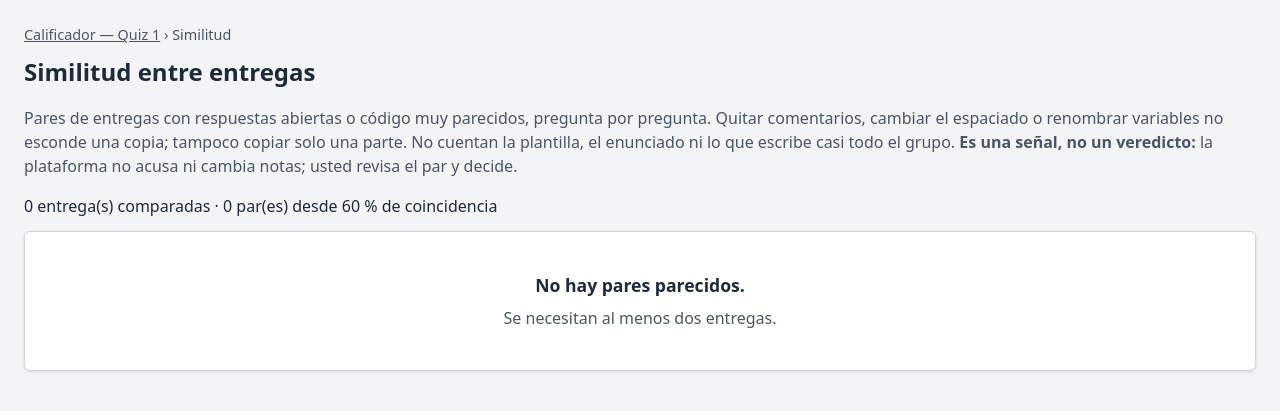
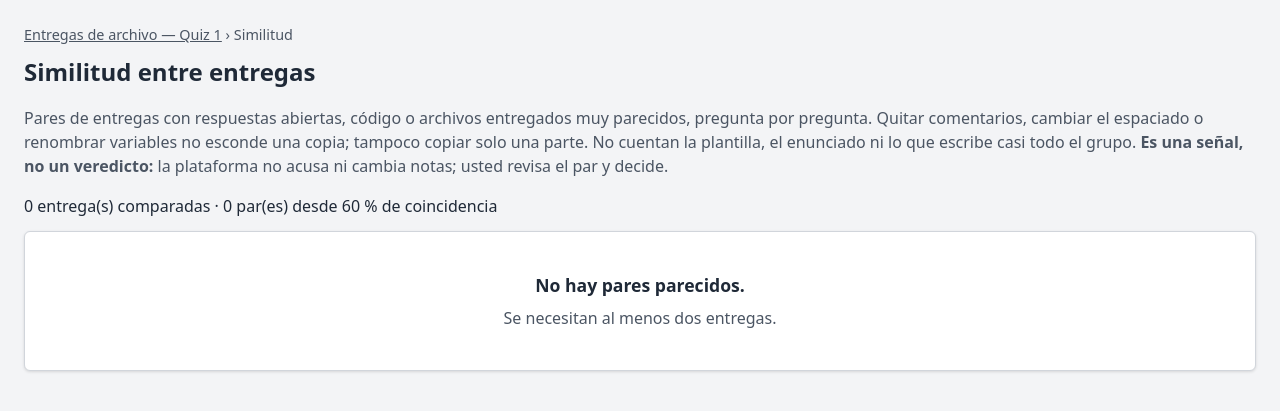
Before and after one commit to logo3x/plataforma-docente, a Laravel app: page /calificador/actividades/1/similitud in a window 1280 px wide. Shown: the part 50-461 px from the top of the page. Run offline with Laravel 12, Linux system fonts and the light colour scheme; a user stored in the database is signed in; data comes from the database, SQL or seed files in the repository; data that the repository does not hold is empty; parts of the project's set-up code (start-up, migrations or seed data) failed here and were passed over; some libraries are stand-ins or nearby versions.

Commit message:
La similitud compara también el texto de los archivos entregados (6.11.1)
Antes, en los trabajos entregados como archivo solo se detectaban los
archivos idénticos. Ahora:
- Al recibir un archivo (PDF, Word, texto, código…) se guarda su texto.
- La similitud lo compara con el mismo método de huellas que las
  abiertas: un trabajo copiado con cambios aparece como par, y se ve
  marcado lado a lado.
- Las entregas de archivo tienen su enlace a «Similitud entre entregas».

Co-Authored-By: Claude Opus 5.5 <noreply@anthropic.com>
Claude-Session: https://claude.ai/code/session_014NhLnZcow8HJLmRK2jMrm7

```diff
--- a/app/Calificacion/Similitud.php
+++ b/app/Calificacion/Similitud.php
@@ -67,6 +67,16 @@ final class Similitud
                 $porItem[$r->item->pregunta_id]['pregunta'] = $r->item->pregunta;
                 $porItem[$r->item->pregunta_id]['entregas'][$e->id] = $texto;
                 $porItem[$r->item->pregunta_id]['numero'][$e->id] = $r->item->orden + 1;
+            }
+        }
+
+        // 6.11.1: el texto de los archivos entregados se compara como una pregunta más
+        foreach ($entregas as $e) {
+            if ($e->tipo === 'archivo' && trim((string) $e->texto_extraido) !== '') {
+                $porItem['archivo']['tipo'] = 'archivo';
+                $porItem['archivo']['pregunta'] = null;
+                $porItem['archivo']['entregas'][$e->id] = (string) $e->texto_extraido;
+                $porItem['archivo']['numero'][$e->id] = 'archivo';
             }
         }
 
@@ -185,7 +195,7 @@ final class Similitud
     /** Fragmentos que no son señal: los de la plantilla o el enunciado y los que escribe casi todo el grupo. */
     private function ignorables($pregunta, bool $codigo, array $huellas): array
     {
-        $base = $codigo ? (string) ($pregunta->enunciado['plantilla_codigo'] ?? '') : (string) ($pregunta->enunciado['texto'] ?? '');
+        $base = $codigo ? (string) ($pregunta?->enunciado['plantilla_codigo'] ?? '') : (string) ($pregunta?->enunciado['texto'] ?? '');
         $ignorar = array_keys($this->fragmentos($base, $codigo));
 
         $tope = max(3, (int) floor(count($huellas) * 0.4));
--- a/app/Http/Controllers/SimilitudController.php
+++ b/app/Http/Controllers/SimilitudController.php
@@ -55,6 +55,11 @@ class SimilitudController extends Controller
                 return ['numero' => $r->item->orden + 1, 'enunciado' => $r->item->pregunta->enunciado['texto'] ?? '', 'codigo' => $codigo,
                     'puntaje' => $puntajes[$r->item->pregunta_id]['puntaje'] ?? null, 'lados' => $similitud->comparar($ta, $tb, $codigo)];
             })->values();
+        // 6.11.1: dos trabajos entregados como archivo se comparan por su texto
+        if (filled($a->texto_extraido) && filled($b->texto_extraido)) {
+            $comparaciones->push(['numero' => 'archivo', 'enunciado' => 'Texto de los archivos entregados ('.$a->archivo_nombre.' y '.$b->archivo_nombre.')', 'codigo' => false,
+                'puntaje' => $puntajes['archivo']['puntaje'] ?? null, 'lados' => $similitud->comparar((string) $a->texto_extraido, (string) $b->texto_extraido, false)]);
+        }
 
         return view('calificador.similitud-par', [
             'actividad' => $actividad, 'a' => $a->load('integrantes'), 'b' => $b->load('integrantes', 'actividad.componente.division.dictado'),
--- a/resources/views/archivos/index.blade.php
+++ b/resources/views/archivos/index.blade.php
@@ -62,6 +62,7 @@
                 @php($primera = $entregas->firstWhere('puntaje', null) ?? $entregas->first())
                 @if ($primera)<a class="boton boton-sec" href="{{ route('calificador.archivos.calificar', $primera) }}">{{ $entregas->firstWhere('puntaje', null) ? 'Calificar la próxima' : 'Revisar' }}</a>@endif
                 <a class="boton boton-sec" href="{{ route('calificador.devolucion', $actividad) }}">Devolución a los estudiantes</a>
+                <a class="boton boton-sec" href="{{ route('calificador.similitud', $actividad) }}">Similitud entre entregas</a>
                 <a class="boton boton-sec" href="{{ route('bitacora.index', ['actividad' => $actividad->id]) }}#nueva">Anotar en la bitácora</a>
                 <a class="boton boton-sec" href="{{ route('classroom.actividad', $actividad) }}">Classroom</a>
                 <form method="POST" action="{{ route('calificador.registro', $actividad) }}">@csrf
--- a/resources/views/calificador/similitud-par.blade.php
+++ b/resources/views/calificador/similitud-par.blade.php
@@ -1,6 +1,6 @@
 <x-app :titulo="'Comparar entregas — '.$actividad->nombre">
     @php($nombres = fn ($e) => $e->integrantes->map->nombreCompleto()->join(' · '))
-    <div class="migas"><a href="{{ route('calificador.show', $actividad) }}">Calificador — {{ $actividad->nombre }}</a> ›
+    <div class="migas"><a href="{{ $actividad->artefacto_id ? route('calificador.show', $actividad) : route('calificador.archivos', $actividad) }}">{{ $actividad->artefacto_id ? 'Calificador' : 'Entregas de archivo' }} — {{ $actividad->nombre }}</a> ›
         <a href="{{ route('calificador.similitud', $actividad) }}">Similitud</a> › Lado a lado</div>
     <h1>{{ $nombres($a) }} <span class="suave">y</span> {{ $nombres($b) }}
         @if ($puntaje !== null)<span class="suave">· {{ (int) round($puntaje * 100) }} %</span>@endif</h1>
@@ -9,7 +9,7 @@
 
     @foreach ($comparaciones as $c)
         <section class="tarjeta">
-            <h2 style="margin-top:0">Pregunta {{ $c['numero'] }} @if ($c['puntaje'] !== null)<span class="estado estado-incompleto">{{ (int) round($c['puntaje'] * 100) }} %</span>@else<span class="suave">· sin coincidencia relevante</span>@endif</h2>
+            <h2 style="margin-top:0">{{ is_numeric($c['numero']) ? 'Pregunta '.$c['numero'] : 'Archivo entregado' }} @if ($c['puntaje'] !== null)<span class="estado estado-incompleto">{{ (int) round($c['puntaje'] * 100) }} %</span>@else<span class="suave">· sin coincidencia relevante</span>@endif</h2>
             <p class="suave">{{ \Illuminate\Support\Str::limit($c['enunciado'], 200) }}</p>
             <div class="lado-a-lado">
                 @foreach ([$a, $b] as $i => $e)
--- a/resources/views/calificador/similitud.blade.php
+++ b/resources/views/calificador/similitud.blade.php
@@ -1,9 +1,9 @@
 <x-app :titulo="'Similitud — '.$actividad->nombre">
     @php($S = \App\Calificacion\Similitud::class)
     @php($nombres = fn ($e) => $e->integrantes->map->nombreCompleto()->join(' · '))
-    <div class="migas"><a href="{{ route('calificador.show', $actividad) }}">Calificador — {{ $actividad->nombre }}</a> › Similitud</div>
+    <div class="migas"><a href="{{ $actividad->artefacto_id ? route('calificador.show', $actividad) : route('calificador.archivos', $actividad) }}">{{ $actividad->artefacto_id ? 'Calificador' : 'Entregas de archivo' }} — {{ $actividad->nombre }}</a> › Similitud</div>
     <h1>Similitud entre entregas</h1>
-    <p class="suave">Pares de entregas con respuestas abiertas o código muy parecidos, pregunta por pregunta. Quitar comentarios, cambiar el espaciado
+    <p class="suave">Pares de entregas con respuestas abiertas, código o archivos entregados muy parecidos, pregunta por pregunta. Quitar comentarios, cambiar el espaciado
         o renombrar variables no esconde una copia; tampoco copiar solo una parte. No cuentan la plantilla, el enunciado ni lo que escribe casi todo el grupo.
         <strong>Es una señal, no un veredicto:</strong> la plataforma no acusa ni cambia notas; usted revisa el par y decide.</p>
 
@@ -26,7 +26,7 @@
                 <strong>{{ $nombres($p['a']) }}</strong> y <strong>{{ $nombres($p['b']) }}</strong>
                 @if ($otroPeriodo)<span class="etiqueta-tipo">de {{ $p['b']->actividad->componente->division->dictado->periodo }}</span>@endif
                 <div class="suave">Pregunta(s):
-                    @foreach ($p['items'] as $it){{ $it['numero'] }} ({{ $it['tipo'] === 'reto' ? 'código' : 'texto' }}, {{ (int) round($it['puntaje'] * 100) }} %)@if (! $loop->last), @endif @endforeach</div>
+                    @foreach ($p['items'] as $it){{ $it['numero'] }} ({{ $it['tipo'] === 'reto' ? 'código' : ($it['tipo'] === 'archivo' ? 'texto del archivo' : 'texto') }}, {{ (int) round($it['puntaje'] * 100) }} %)@if (! $loop->last), @endif @endforeach</div>
             </div>
             <span @class(['estado', 'estado-reprobado' => $p['puntaje'] >= $S::ALTA, 'estado-incompleto' => $p['puntaje'] < $S::ALTA])>
                 {{ $p['puntaje'] >= $S::ALTA ? 'Muy alta' : 'Alta' }} · {{ (int) round($p['puntaje'] * 100) }} %</span>
```
Also changed, not shown: app/Calificacion/EntregasArchivo.php (+14 -3 lines), tests/Feature/EntregasArchivoTest.php (+25 -0 lines), database/migrations/2026_12_26_000001_texto_de_las_entregas_de_archivo.php (added).
